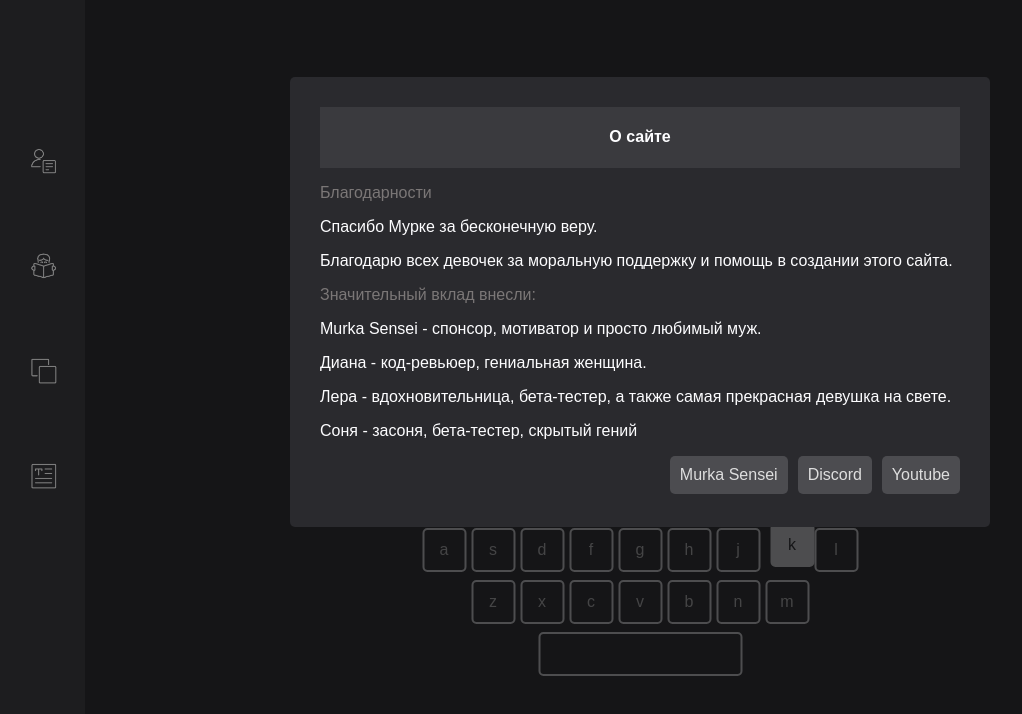
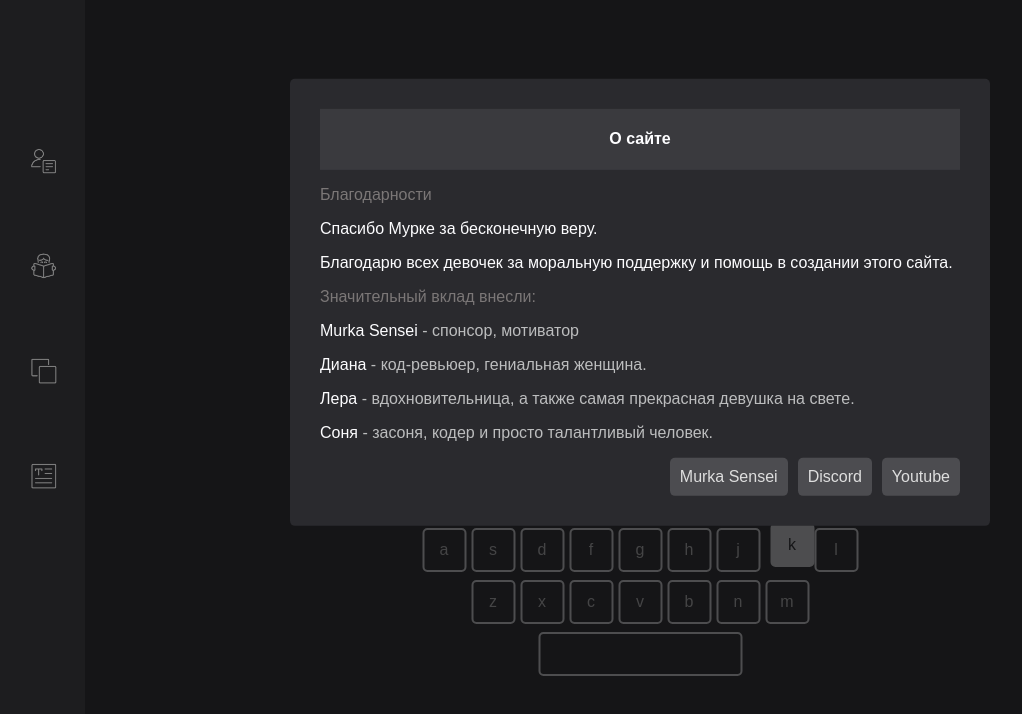
Before and after one commit to Leria-raccoon/touch-typing, a plain HTML site: page index.html in a window 1280 px wide. Both pictures are taken after a click on the button 42 px from the left and 557 px from the top of the page. Shown: the part 80-794 px from the top of the page, without its empty margins (0-1022 px from the left). Drawn offline with Linux system fonts and the light colour scheme.

Commit message:
неадаптированная версия

```diff
--- a/index.html
+++ b/index.html
@@ -78,10 +78,18 @@
                     <p>Спасибо Мурке за бесконечную веру.</p>
                     <p>Благодарю всех девочек за моральную поддержку и помощь в создании этого сайта.</p>
                     <p style="color: var(--text-color);">Значительный вклад внесли:</p>
-                    <p>Murka Sensei - спонсор, мотиватор и просто любимый муж.</p>
-                    <p>Диана - код-ревьюер, гениальная женщина.</p>
-                    <p>Лера - вдохновительница, бета-тестер, а также самая прекрасная девушка на свете.</p>
-                    <P>Соня - засоня, бета-тестер, скрытый гений</P>
+                    <p>Murka Sensei
+                    <span style="color: var(--Text-color)">- спонсор, мотиватор</span>
+                    </p>
+                    <p>Диана
+                     <span style="color: var(--Text-color)">- код-ревьюер, гениальная женщина.</span>
+                    </p>
+                    <p>Лера
+                    <span style="color: var(--Text-color)" >- вдохновительница, а также самая прекрасная девушка на свете.</span>
+                </p>
+                    <p> Соня
+                     <span style="color: var(--Text-color)">- засоня, кодер и просто талантливый человек.</span>
+                    </p>
                 <div id="MURKA">
                     <a href="https://murka-sensei.ru/" target="_blank" class="O">Murka Sensei</a>
                     <a href="https://discord.com/invite/KxFcRazaUN" target="_blank" class="O">Discord</a>
--- a/style.css
+++ b/style.css
@@ -14,7 +14,7 @@
     --incorrect-color: #c06060;
     --klava-color:  #9b9c9f;
     --nomigaet-color: #a96969;
-
+    --Text-color:  rgb(188, 189, 190);
 }
 
 .WORDCOUNT{
@@ -130,7 +130,7 @@
     border-radius: 5px;
     overflow: hidden;/*содержимое элемента выходит за границы, оно будет скрыто  */
     position: relative;
-    top: 12rem;
+    top: 11rem;
     left: 10%;
     display: block;
 }
@@ -267,7 +267,7 @@ h1{
     transform: translate(-50%, -54%);
     background-color: var(--first-color);
     width: 700PX;
-    height: 450px;
+
     border-radius: 5px;
     display: flex;
     flex-direction: column;
```
